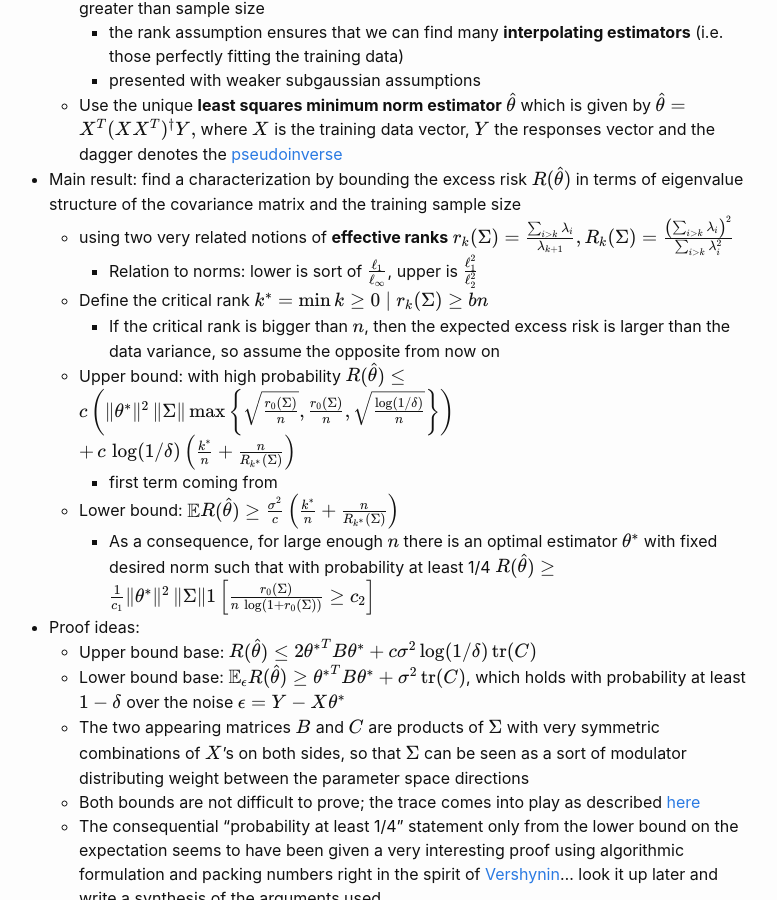
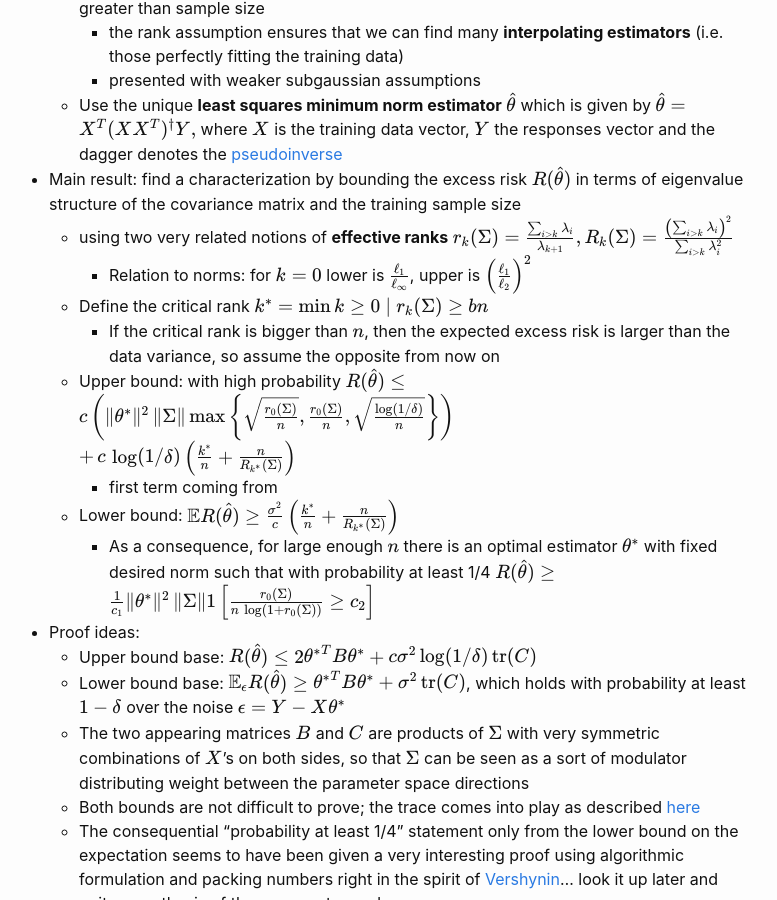
Before and after one commit to lucawellmeier/masters-thesis, a Jekyll site: the page built from docs/_posts/2022-05-02-literature-overview.md, in a window 1280 px wide and 900 px high, scrolled down 2230 px. Shown: the whole window, without its empty margins (251-1028 px from the left). Built offline with Jekyll 4.4.1, drawn with Linux system fonts in a browser that asks for light colours; nearby versions of some CDN libraries.

Commit message:
small improvement

```diff
--- a/docs/_posts/2022-05-02-literature-overview.md
+++ b/docs/_posts/2022-05-02-literature-overview.md
@@ -59,7 +59,7 @@ Links: [paper on arxiv](https://arxiv.org/abs/1906.11300), [paper in PNAS](https
 - Main result: find a characterization by bounding the excess risk $R(\hat \theta)$ in terms of eigenvalue structure of the covariance matrix and the training sample size
   - using two very related notions of **effective ranks**
     $$r_k(\Sigma) = \frac{\sum_{i > k} \lambda_i}{\lambda_{k+1}}, R_k(\Sigma) = \frac{\left( \sum_{i > k} \lambda_i \right)^2}{\sum_{i > k} \lambda_i^2}$$
-    - Relation to norms: lower is sort of $\frac{\ell_1}{\ell_\infty}$, upper is $\frac{\ell_1^2}{\ell_2^2}$
+    - Relation to norms: for $k = 0$ lower is $\frac{\ell_1}{\ell_\infty}$, upper is $\left(\frac{\ell_1}{\ell_2}\right)^2$
   - Define the critical rank $k^\ast = \min\{k\geq 0 \mid r_k(\Sigma) \geq bn \}$
     - If the critical rank is bigger than $n$, then the expected excess risk is larger than the data variance, so assume the opposite from now on
   - Upper bound: with high probability
```
